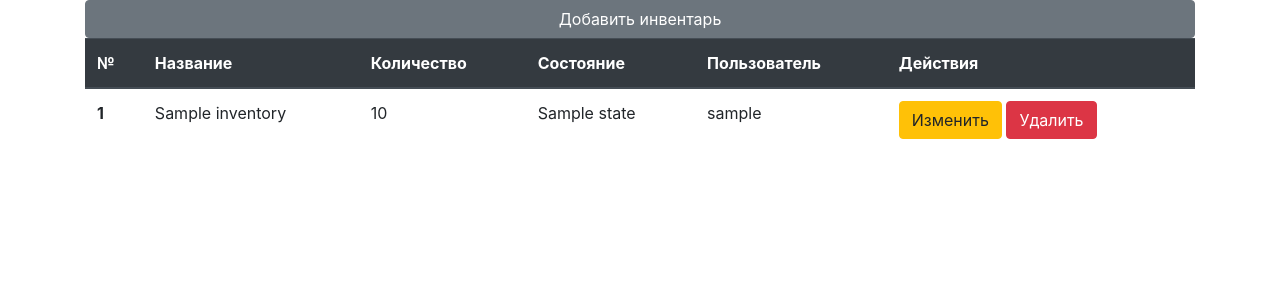
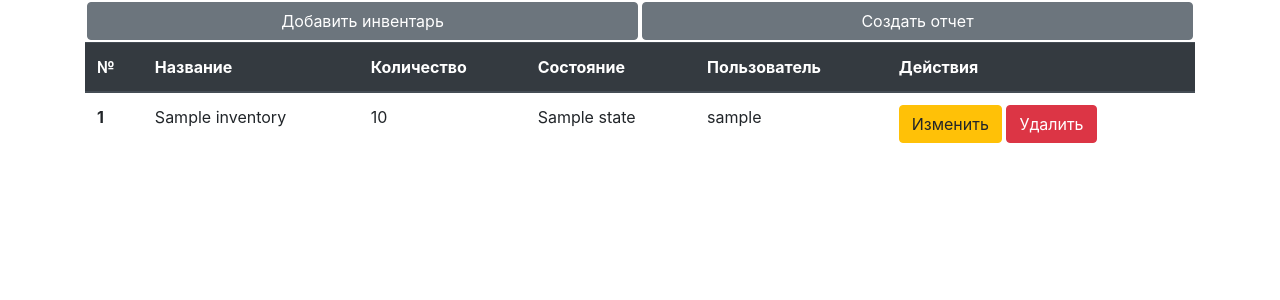
Before and after one commit to pomazkovaa/predprof, a Flask app: page /inventory in a window 1280 px wide. Shown: the part 56-356 px from the top of the page. Run offline with Flask 3, Linux system fonts and the light colour scheme; a user stored in the database is signed in; tables that the repository leaves empty hold one stand-in row (values such as "Sample post"); some libraries are stand-ins or nearby versions.

Commit message:
Add report generation to .xlsx file

```diff
--- a/main.py
+++ b/main.py
@@ -1,7 +1,9 @@
 import os
+
 from flask import Flask, redirect, render_template, request
 from flask_login import LoginManager, login_user, current_user, login_required, logout_user
 from flask_restful import abort
+from flask_excel import init_excel, make_response_from_array
 
 from data import db_session
 from data.inventory import Inventory, InventoryAddForm, InventoryEditForm
@@ -16,6 +18,8 @@ login_manager.init_app(app)
 
 def main():
     db_session.global_init("db/base.sqlite")
+
+    init_excel(app)
 
     port = int(os.environ.get("PORT", 5000))
     app.run(host='0.0.0.0', port=port)
@@ -99,6 +103,21 @@ def inventory_edit(id):
         return redirect('/inventory')
 
     return render_template('inventory_edit.html', title='Изменение инвентаря', form=form)
+
+
+@app.route('/create_report')
+@login_required
+def report():
+    session = db_session.create_session()
+
+    data = [["Название", "Количество", "Состояние", "Пользователь"]]
+    for item in session.query(Inventory).all():
+        if item.user_id == -1:
+            data.append([item.name, item.quantity, item.state.name, "Не закреплен"])
+        else:
+            data.append([item.name, item.quantity, item.state.name, item.user.name])
+
+    return make_response_from_array(data, file_type='xlsx', file_name='report')
 
 
 @app.route('/procurement')
--- a/requirements.txt
+++ b/requirements.txt
@@ -4,3 +4,5 @@ flask-restful
 flask-wtf
 sqlalchemy
 wtforms
+flask-excel
+pyexcel-xlsx
--- a/templates/inventory.html
+++ b/templates/inventory.html
@@ -2,7 +2,10 @@
 
 {% block content %}
     {% if admin %}
-        <a href="inventory_edit" class="btn btn-block btn-secondary">Добавить инвентарь</a>
+        <div style="display: flex">
+            <a href="inventory_edit" class="btn btn-secondary" style="width: 100%; margin: 2px">Добавить инвентарь</a>
+            <a href="create_report" class="btn btn-secondary" style="width: 100%; margin: 2px">Создать отчет</a>
+        </div>
     {% endif %}
     <table class="table">
           <thead class="thead-dark">
```
